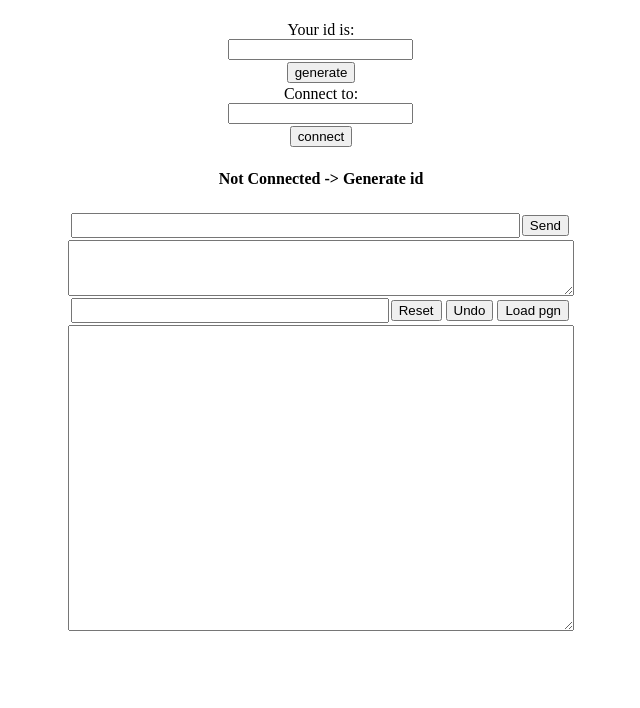
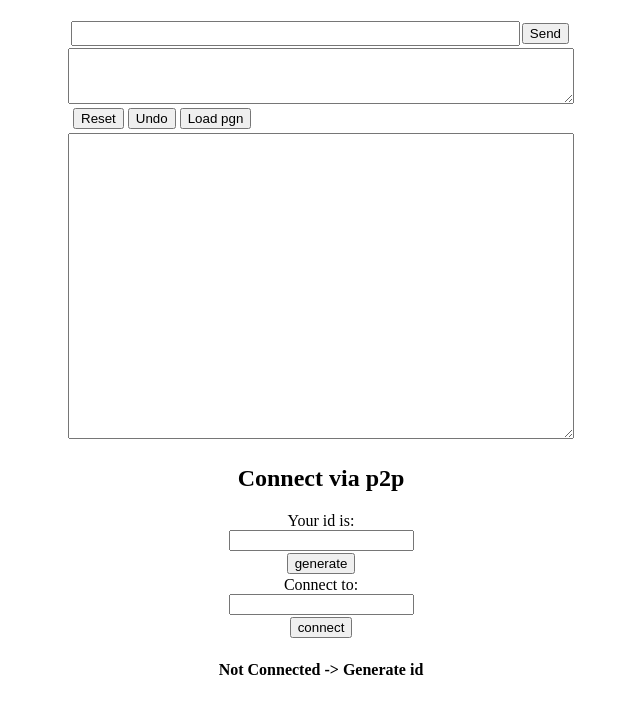
Before and after one commit to afauroux/chess, a plain HTML site: page index.html in a window 1280 px wide. Shown: the part 569-1277 px from the top of the page, without its empty margins (319-959 px from the left). Before the commit the page ends 1212 px from the top, so only its background shows below. Drawn offline with Linux system fonts and the light colour scheme.

Commit message:
c'est nice come co

```diff
--- a/index.html
+++ b/index.html
@@ -17,8 +17,26 @@
       <div class="chessboard "></div>
       <h1 class="status">White to move</h1>
 
+      <div class="container chatroom">
+        <form  onsubmit="event.preventDefault(); talk(); return false;">
+            <input type="input"  id="chat-input" ></input>
+            <button type="submit" id="send">Send</button>
+
+          </form>
+          <textarea name="chat" id="chat" ></textarea>
+
+
+          <form  onsubmit="event.preventDefault(); load_pgn(); return false;">
+            <button onclick="reset();">Reset</button>
+            <button onclick="undo();">Undo</button>
+            <button type="submit" id="loadpgn">Load pgn</button>
+          </form>
+          <textarea name="pgn" id="pgn" ></textarea>
+       </div>
+      </div>
 
     <div class="container connection ">
+      <h2>Connect via p2p</h2>
       Your id is:
       <input id="myid" readonly />
       <button onclick="create();">generate</button>
@@ -29,24 +47,6 @@
       <h4 id="connection-status">Not Connected -> Generate id</h4>
     </div>
 
-    <div class="container chatroom">
-      <form  onsubmit="event.preventDefault(); talk(); return false;">
-          <input type="input"  id="chat-input" ></input>
-          <button type="submit" id="send">Send</button>
-
-        </form>
-        <textarea name="chat" id="chat" ></textarea>
-
-
-        <form  onsubmit="event.preventDefault(); load_pgn(); return false;">
-          <input type="input" id="pgn-input"></input>
-          <button onclick="reset();">Reset</button>
-          <button onclick="undo();">Undo</button>
-          <button type="submit" id="loadpgn">Load pgn</button>
-        </form>
-        <textarea name="pgn" id="pgn" readonly></textarea>
-     </div>
-    </div>
 
     <script src="libs/chess.js"></script>
     <script src="main.js" ></script>
@@ -72,7 +72,9 @@
         justify-content: center;
         align-content: center;
         align-items: center;
+
       }
+
       .piece{
         width:calc(var(--boardsize)/8);
         height:calc(var(--boardsize)/8);
--- a/main.js
+++ b/main.js
@@ -46,7 +46,11 @@ function drawBoard() {
         let piece = e.dataTransfer.getData("piece");
         let color = e.dataTransfer.getData("color");
         let from = e.dataTransfer.getData("from");
-        makemove({ from: from, to: this.id }, false);
+        if (piece == "p" && this.id.match(/[a-z]1?8?/) != null) {
+          makemove({ from: from, to: this.id, promotion: "q" }, false);
+        } else {
+          makemove({ from: from, to: this.id }, false);
+        }
       };
       div.ondragover = function(e) {
         e.preventDefault();
@@ -162,6 +166,7 @@ function makemove(object, oponent) {
   }
   return m;
 }
+
 function loadFromhash() {
   let fen = window.location.hash.replace(/_/g, " ").replace("#", "");
   if (fen != "") {
@@ -174,10 +179,10 @@ function loadFromhash() {
 
 function load_pgn() {
   try {
-    chess.load_pgn(document.querySelector("#pgn-input").value);
+    chess.load_pgn("" + document.querySelector("#pgn").value);
     redraw();
   } catch (err) {
-    console.log.err(err);
+    console.error(err);
   }
   return false;
 }
```
